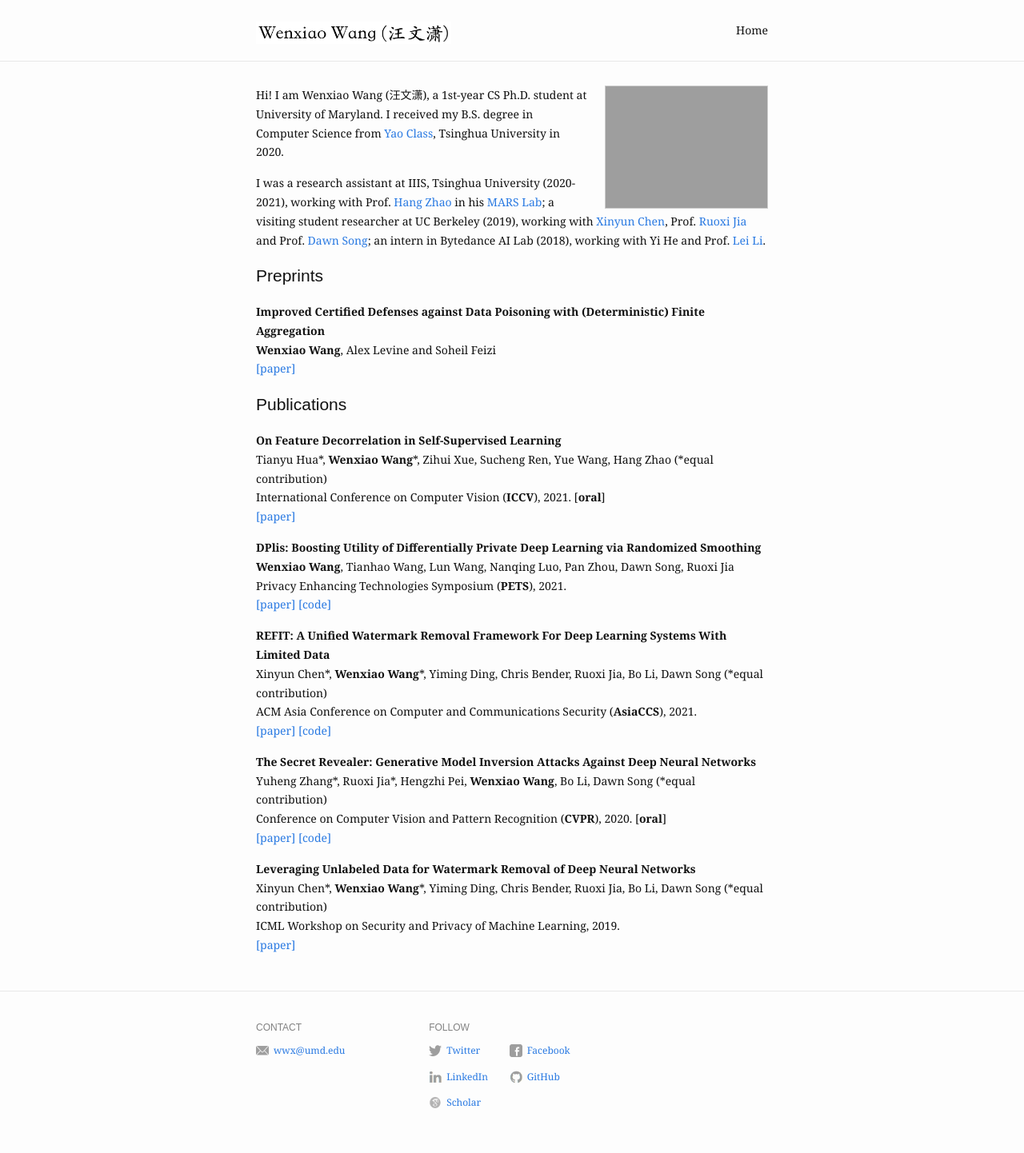
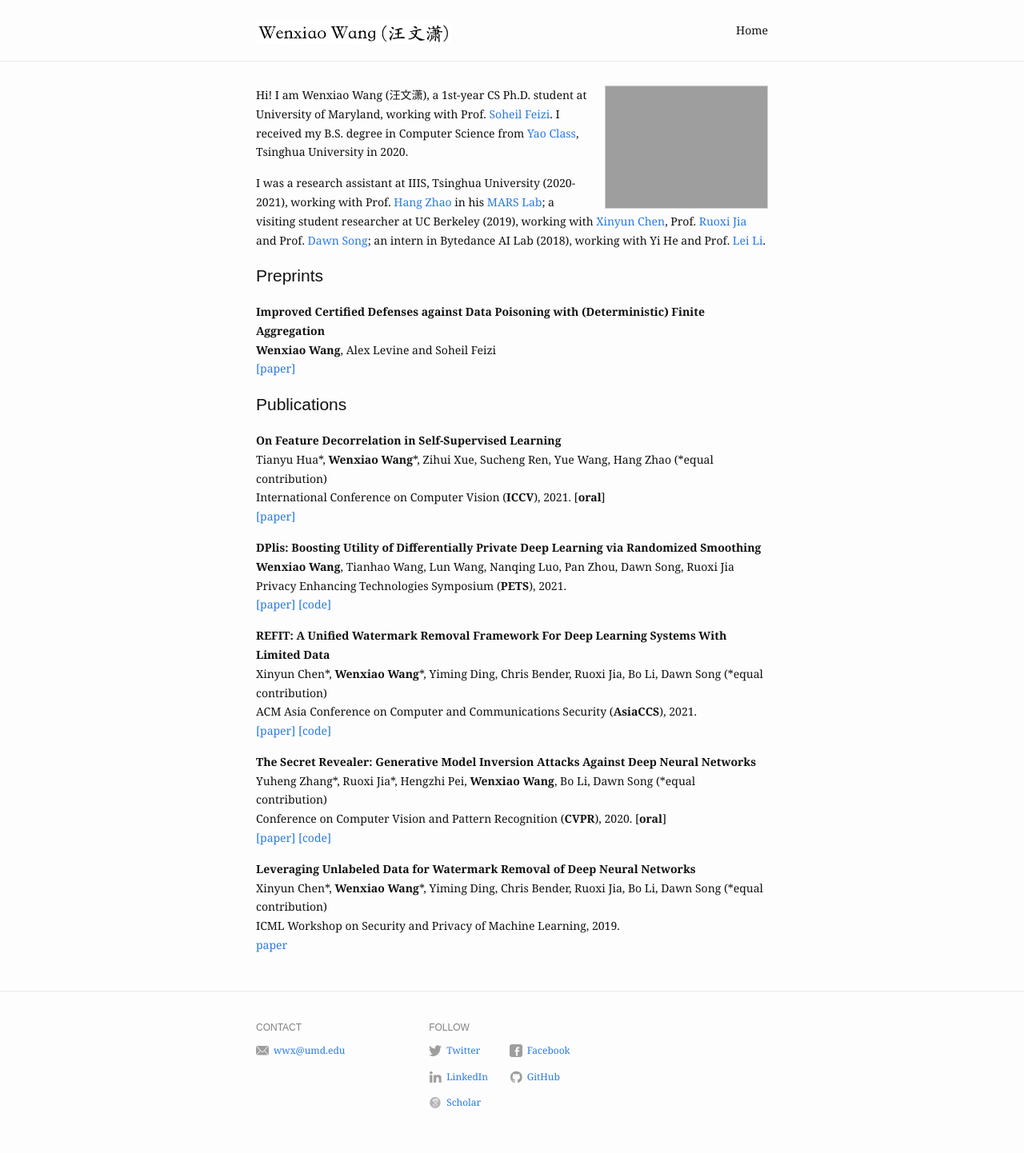
Before and after one commit to wangwenxiao/wangwenxiao.github.io, a Jekyll site: the page built from index.md, in a window 1280 px wide. Shown: the whole page at 80% size. Built offline with Jekyll 4.4.1, drawn with Linux system fonts in a browser that asks for light colours.

```diff
--- a/index.md
+++ b/index.md
@@ -6,7 +6,7 @@
 ---
 
 
-Hi! I am Wenxiao Wang (汪文潇), a 1st-year CS Ph.D. student at University of Maryland. I received my B.S. degree in Computer Science from [Yao Class](https://iiis.tsinghua.edu.cn/en/yaoclass/), Tsinghua University in 2020.
+Hi! I am Wenxiao Wang (汪文潇), a 1st-year CS Ph.D. student at University of Maryland, working with Prof. [Soheil Feizi](https://www.cs.umd.edu/~sfeizi/). I received my B.S. degree in Computer Science from [Yao Class](https://iiis.tsinghua.edu.cn/en/yaoclass/), Tsinghua University in 2020.
 
 I was a research assistant at IIIS, Tsinghua University (2020-2021), working with Prof. [Hang Zhao](https://hangzhaomit.github.io) in his [MARS Lab](http://group.iiis.tsinghua.edu.cn/~marslab/#/); a visiting student researcher at UC Berkeley (2019), working with [Xinyun Chen](https://jungyhuk.github.io), Prof. [Ruoxi Jia](https://ruoxijia.info) and Prof. [Dawn Song](https://people.eecs.berkeley.edu/~dawnsong/); an intern in Bytedance AI Lab (2018), working with Yi He and Prof. [Lei Li](https://sites.cs.ucsb.edu/~lilei/).
 
@@ -39,4 +39,4 @@
 **Leveraging Unlabeled Data for Watermark Removal of Deep Neural Networks**
 Xinyun Chen\*, **Wenxiao Wang**\*, Yiming Ding, Chris Bender, Ruoxi Jia, Bo Li, Dawn Song (\*equal contribution)
 ICML Workshop on Security and Privacy of Machine Learning, 2019.
-[[paper]](https://wangwenxiao.github.io/files/watermark_removal_icml19_workshop.pdf)
+[paper](https://wangwenxiao.github.io/files/watermark_removal_icml19_workshop.pdf)
```
Also changed, not shown: 1 other file.
